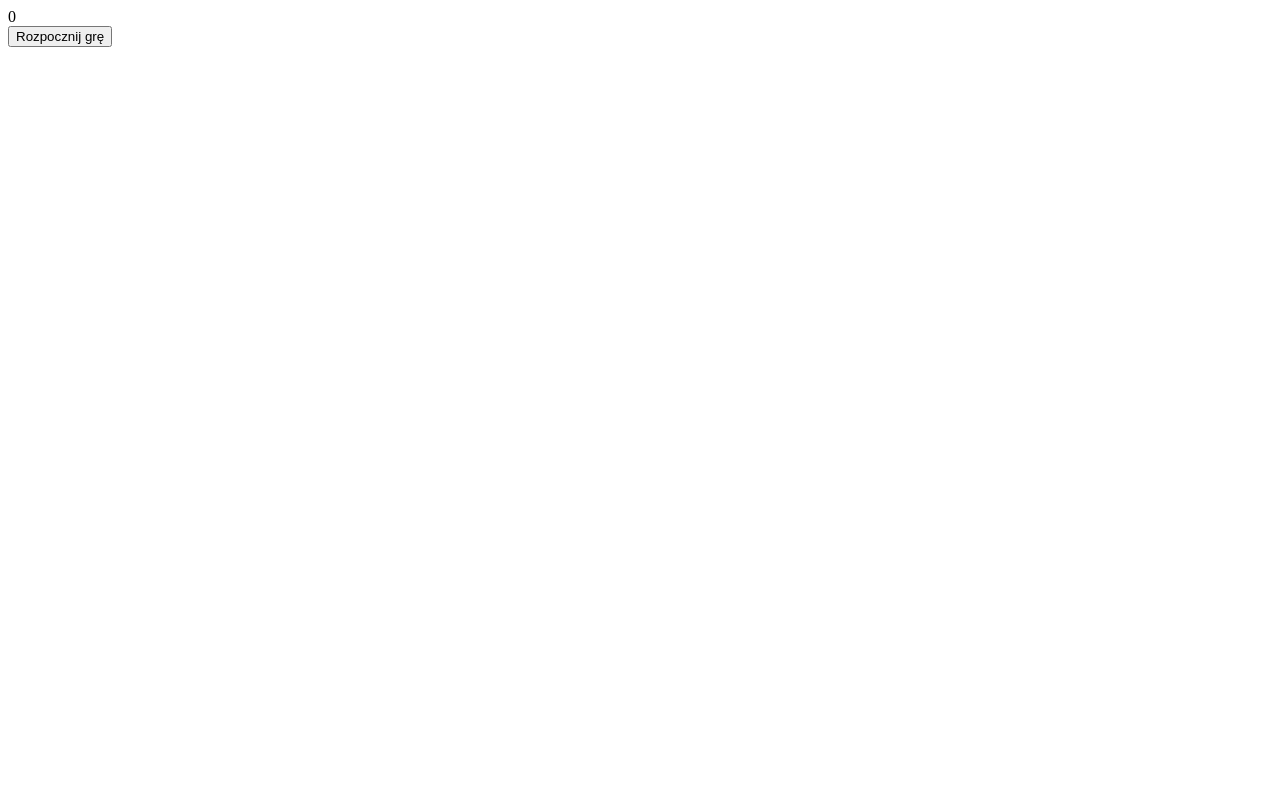
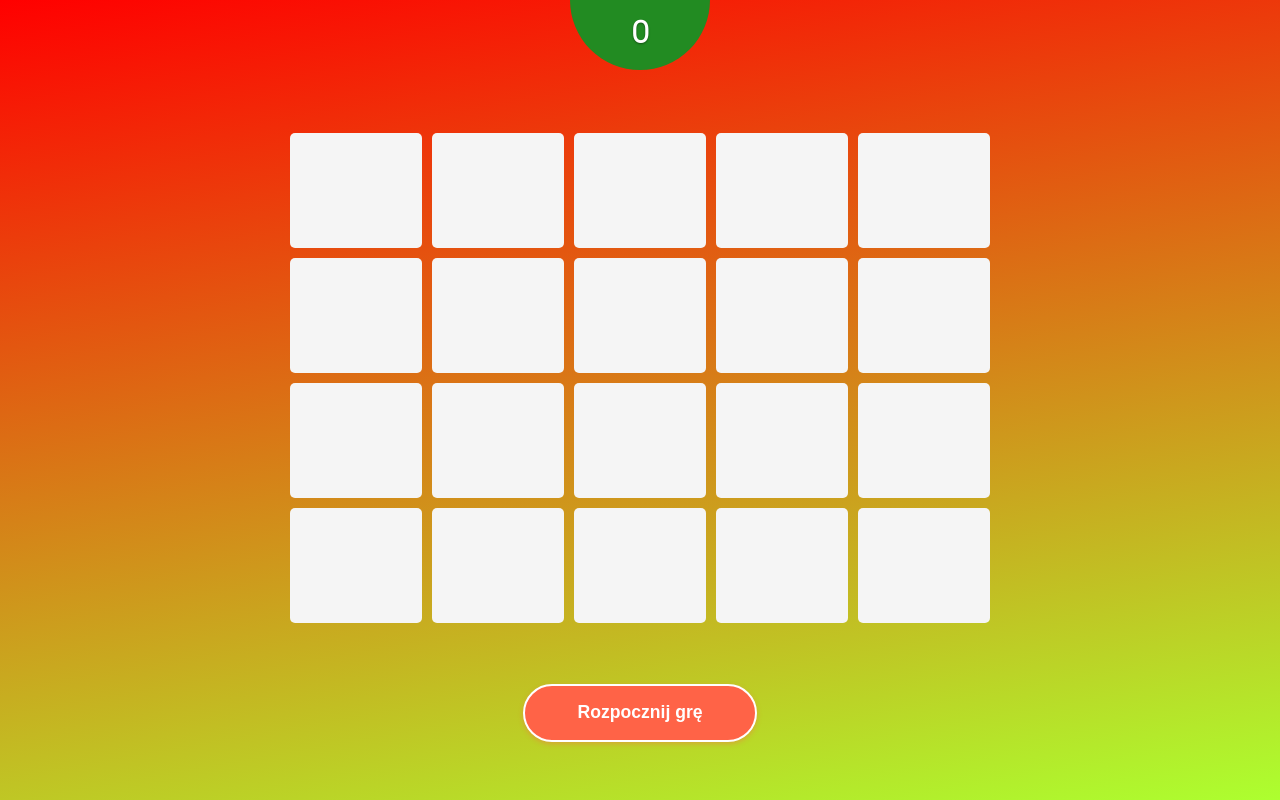
Before and after one commit to michal-wawrzenczyk/game-memory, a plain HTML site: page index.html in a window 1280 px wide. Drawn offline with Linux system fonts and the light colour scheme.

Commit message:
feat(style): create styling for the game

```diff
--- a/index.html
+++ b/index.html
@@ -3,18 +3,43 @@
 <head>
     <meta charset="UTF-8">
     <meta http-equiv="x-ua-compatible" content="IE=edge">
-    <meta name="viewport" content="width=device-width, initial-scale=1.0" >
+    <meta name="viewport" content="width=device-width, initial-scale=1.0">
     <title>Memory Game</title>
+    <link rel="preconnect" href="https://fonts.googleapis.com">
+    <link rel="preconnect" href="https://fonts.gstatic.com" crossorigin>
+    <link href="https://fonts.googleapis.com/css2?family=Roboto:wght@400;700&display=swap" rel="stylesheet">
+    <link rel="stylesheet" href="style.css">
+    <script src="app.js" defer></script>
 </head>
 <body>
     <div class="game">
-        <div class="game-board"></div>
-
-        <div class="game-score">
-        0
+        <div class="game-board">
+            <div class="game-tile"></div>
+            <div class="game-tile"></div>
+            <div class="game-tile"></div>
+            <div class="game-tile"></div>
+            <div class="game-tile"></div>
+            <div class="game-tile"></div>
+            <div class="game-tile"></div>
+            <div class="game-tile"></div>
+            <div class="game-tile"></div>
+            <div class="game-tile"></div>
+            <div class="game-tile"></div>
+            <div class="game-tile"></div>
+            <div class="game-tile"></div>
+            <div class="game-tile"></div>
+            <div class="game-tile"></div>
+            <div class="game-tile"></div>
+            <div class="game-tile"></div>
+            <div class="game-tile"></div>
+            <div class="game-tile"></div>
+            <div class="game-tile"></div>
+            <div class="game-tile"></div>
         </div>
 
-        <button class="game-start">Rozpocznij grę</button>
+        <div class="game-score">0</div>
+
+        <button class="button game-start">Rozpocznij grę</button>
     </div>
 </body>
 </html>
--- a/style.css
+++ b/style.css
@@ -0,0 +1,84 @@
+body {
+    font-family: "Roboto Light", sans-serif;
+    display: flex;
+    align-items: center;
+    justify-content: center;
+    background-image: linear-gradient(-10deg, greenyellow 0%, red 100%);
+    min-height: 100vh;
+    margin: 0;
+}
+
+.game-board {
+    margin: 30px auto;
+    position: relative;
+    overflow: hidden;
+    /* "overflow" specifies whether to clip the content or to add scrollbars when the content of an element is too big to fit in the specified area. "hidden" - the overflow is clipped, and the rest of the content will be invisible. */
+    width: 700px;
+    height: 500px;
+    display: grid;
+    grid-template-columns: repeat(5, 1fr);
+    grid-template-rows: repeat(4, 1fr);
+    border-radius: 5px;
+    gap: 10px;
+    padding: 5rem 1rem 1rem 1rem;
+}
+
+.game-tile {
+    cursor: pointer;
+    background: whitesmoke center no-repeat;
+    background-size: contain;
+    border-radius: 5px;
+    transition: 0.4s background-color, 0.4s box-shadow;
+}
+
+.game-tile:hover {
+    background-color: lightgray;
+    box-shadow: 0 1px 4px rgba(0,0,0,0.2);
+}
+
+.game-score {
+    position: absolute;
+    left: 50%;
+    top: 0;
+    width: 80px;
+    height: 80px;
+    border-radius: 50%;
+    transform: translate(-50%, -50%);
+    padding: 30px;
+    background: forestgreen;
+    color: #fff;
+    text-align: center;
+    display: flex;
+    justify-content: center;
+    align-items: flex-end;
+    font-size: 2rem;
+    font-weight: bold;
+    line-height: 1rem;
+    text-shadow: 0 1px 2px rgba(0,0,0,0.4);
+}
+
+button.button,
+input[type=button].button,
+input[type=submit].button {
+    display: block;
+    max-width: 20em;
+    text-align: center;
+    padding: 1em 3em;
+    font-weight: bold;
+    font-size: 1.1rem;
+    color: #FFF;
+    text-decoration: none;
+    margin: 2em auto;
+    background: tomato;
+    border-radius: 3em;
+    line-height: 1.1em;
+    text-shadow: none;
+    transition: 0.5s background-color, 0.5s box-shadow;
+    box-shadow: 0 2px 5px rgba(255, 99, 71, 0.4);
+    border: 2px solid white;
+    cursor: pointer;
+}
+
+button:hover {
+    background-color: forestgreen;
+}
```
